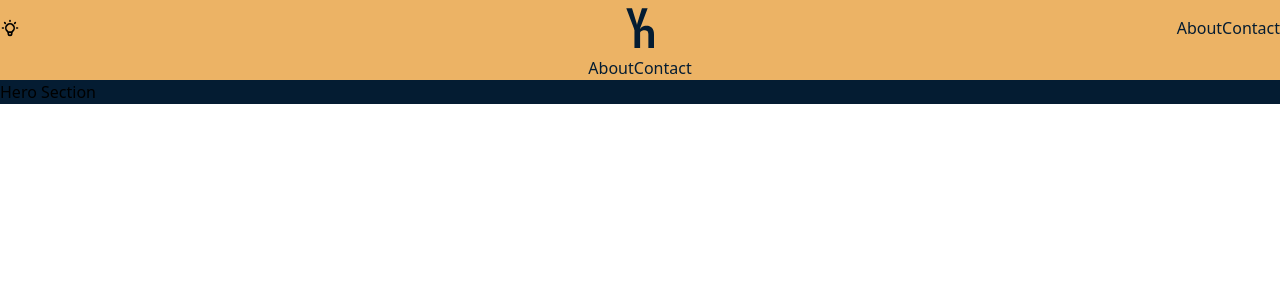
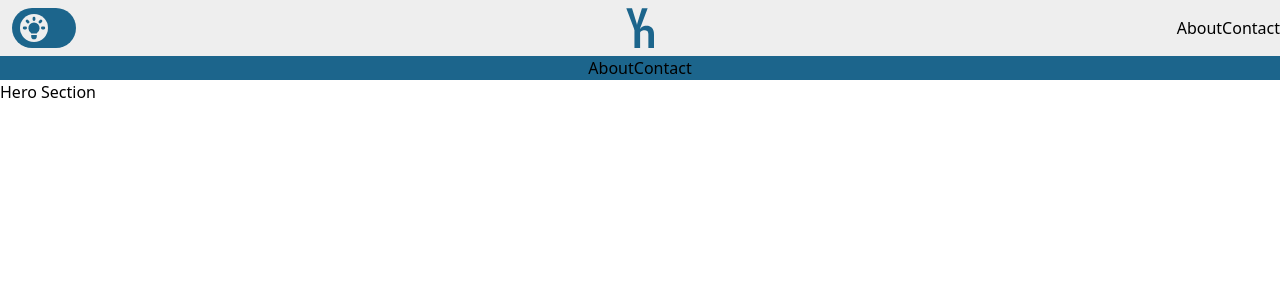
Before and after one commit to heykzhao/kvnzhao-website, a Next.js app: page / in a window 1280 px wide. Shown: the top 300 px of the page. Built offline with nearby package versions, Linux system fonts and the light colour scheme.

Commit message:
Incorporate dark mode as boolean with slider

```diff
--- a/components/Header/HeaderDarkModeButton.tsx
+++ b/components/Header/HeaderDarkModeButton.tsx
@@ -1,21 +1,44 @@
 import React from "react";
 import type { NextPage } from "next";
-import { LightBulbIcon } from "@heroicons/react/outline";
+import { Switch } from "@headlessui/react";
+import { LightBulbIcon } from "@heroicons/react/solid";
+import { MoonIcon } from "@heroicons/react/solid";
 
 interface ChildProps {
-  setDarkMode: React.Dispatch<React.SetStateAction<string>>;
+  darkMode: boolean;
+  setDarkMode: React.Dispatch<React.SetStateAction<boolean>>;
 }
 
 const HeaderDarkModeButton: NextPage<ChildProps> = ({
+  darkMode,
   setDarkMode,
 }: ChildProps) => {
   setDarkMode;
 
   return (
-    <div className="dark">
-      <div>
-        <LightBulbIcon className="h-5 w-5" />
-      </div>
+    <div className="p-3">
+      <Switch
+        checked={darkMode}
+        onChange={setDarkMode}
+        className={`${
+          darkMode ? "bg-dark-mode-1" : "bg-light-mode-1"
+        } relative inline-flex h-10 w-16 items-center rounded-full`}
+      >
+        <span className="sr-only">Toggle Dark Mode</span>
+        <span
+          className={`${
+            darkMode
+              ? "translate-x-7 bg-dark-mode-4"
+              : "translate-x-2 bg-light-mode-4"
+          } inline-block h-7 w-7 transform rounded-full transition duration-200 ease-in-out`}
+        >
+          {darkMode ? (
+            <MoonIcon className="h-7 w-7 text-dark-mode-1" />
+          ) : (
+            <LightBulbIcon className="h-7 w-7 text-light-mode-1" />
+          )}
+        </span>
+      </Switch>
     </div>
   );
 };
--- a/pages/index.tsx
+++ b/pages/index.tsx
@@ -1,18 +1,18 @@
+import React from "react";
 import { useState } from "react";
 import type { NextPage } from "next";
 import Head from "next/head";
 
 import Header from "../components/Header";
 import HeroSection from "../components/HeroSection";
-import React from "react";
 
 const Home: NextPage = () => {
-  const [darkMode, setDarkMode] = useState<string>("dark");
+  const [darkMode, setDarkMode] = useState<boolean>(true);
 
   return (
     <div>
       <Head>
-        <title>Kevin Zhao</title>
+        <title>kvnzhao</title>
         <meta name="description" content="Generated by create next app" />
         <link rel="icon" href="/favicon.ico" />
       </Head>
```
